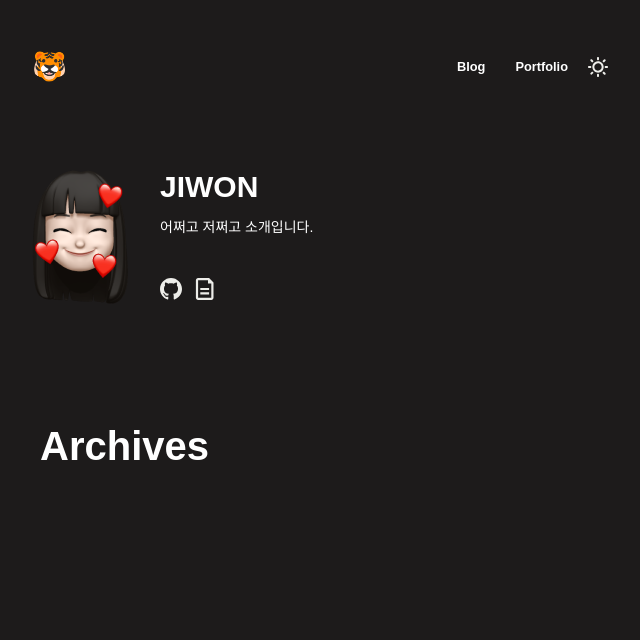
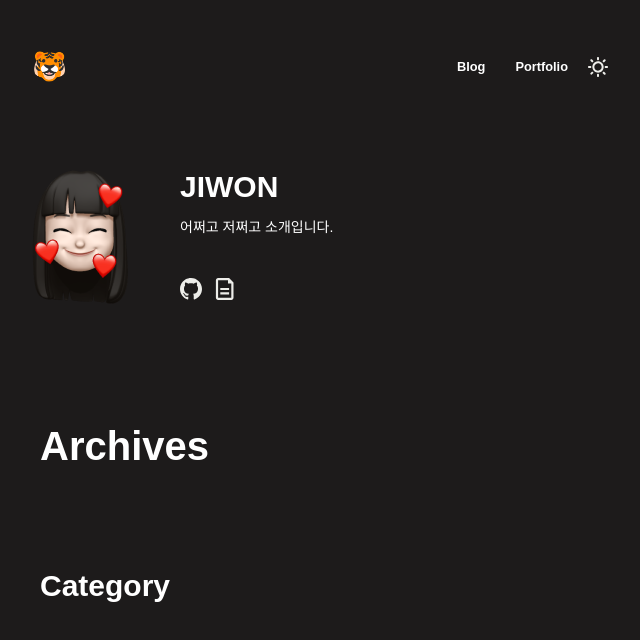
Before and after one commit to magok-developer/blog, a Next.js app: page / in a window 1280 px wide. Shown: the top 640 px of the page, without its empty margins (320-960 px from the left). Built offline with nearby package versions, Linux system fonts and the light colour scheme.

Commit message:
메인 페이지 수정

```diff
--- a/src/app/page.tsx
+++ b/src/app/page.tsx
@@ -10,7 +10,17 @@ export default function Home() {
   return (
     <Container>
       <First>
-        <Image src="/image/me.png" alt="me" width={160} height={160} />
+        <div className="heart one">❤️</div>
+        <div className="heart two">❤️</div>
+        <div className="heart three">❤️</div>
+        <div className="heart four">❤️</div>
+        <Image
+          src="/image/me.png"
+          alt="me"
+          width={160}
+          height={160}
+          className="me"
+        />
         <RightSection>
           <span className="name">JIWON</span>
           <span className="intro">어쩌고 저쩌고 소개입니다.</span>
@@ -53,7 +63,10 @@ export default function Home() {
       </First>
 
       <Archives>
-        <div className="title">Archives</div>
+        <div className="archive">Archives</div>
+        <Category>
+          <div className="category">Category</div>
+        </Category>
       </Archives>
     </Container>
   );
@@ -115,12 +128,58 @@ const Resume = styled.div`
 
 const First = styled.div`
   display: flex;
+  position: relative;
+
+  .me {
+    margin-right: 20px;
+  }
+
+  .heart {
+    position: absolute;
+    opacity: 0;
+    transition: 0.2s all ease-in-out;
+  }
+
+  &:hover {
+    .heart {
+      opacity: 1;
+    }
+  }
+
+  .one {
+    transform: rotate(23deg);
+    top: 20px;
+    left: 130px;
+  }
+  .two {
+    transform: rotate(-23deg);
+    top: 20px;
+    left: 20px;
+  }
+  .three {
+    transform: rotate(10deg);
+    top: -3px;
+    left: 110px;
+  }
+  .four {
+    transform: rotate(-15deg);
+    top: -3px;
+    left: 35px;
+  }
 `;
 
 const Archives = styled.div`
   padding: 100px 40px;
-  .title {
+  .archive {
     font-size: 40px;
+    font-weight: bold;
+    margin-bottom: 100px;
+  }
+`;
+
+const Category = styled.div`
+  .category {
+    font-size: 30px;
     font-weight: bold;
   }
 `;
```
